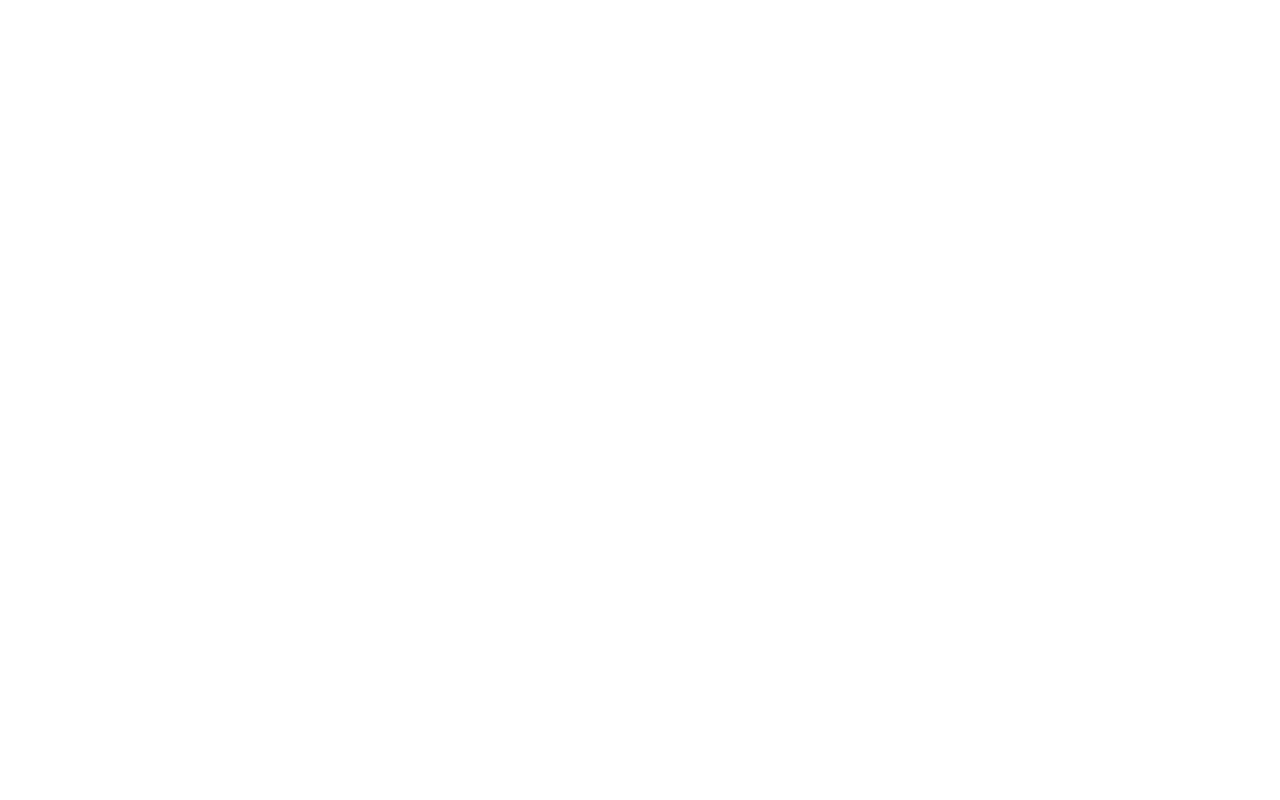
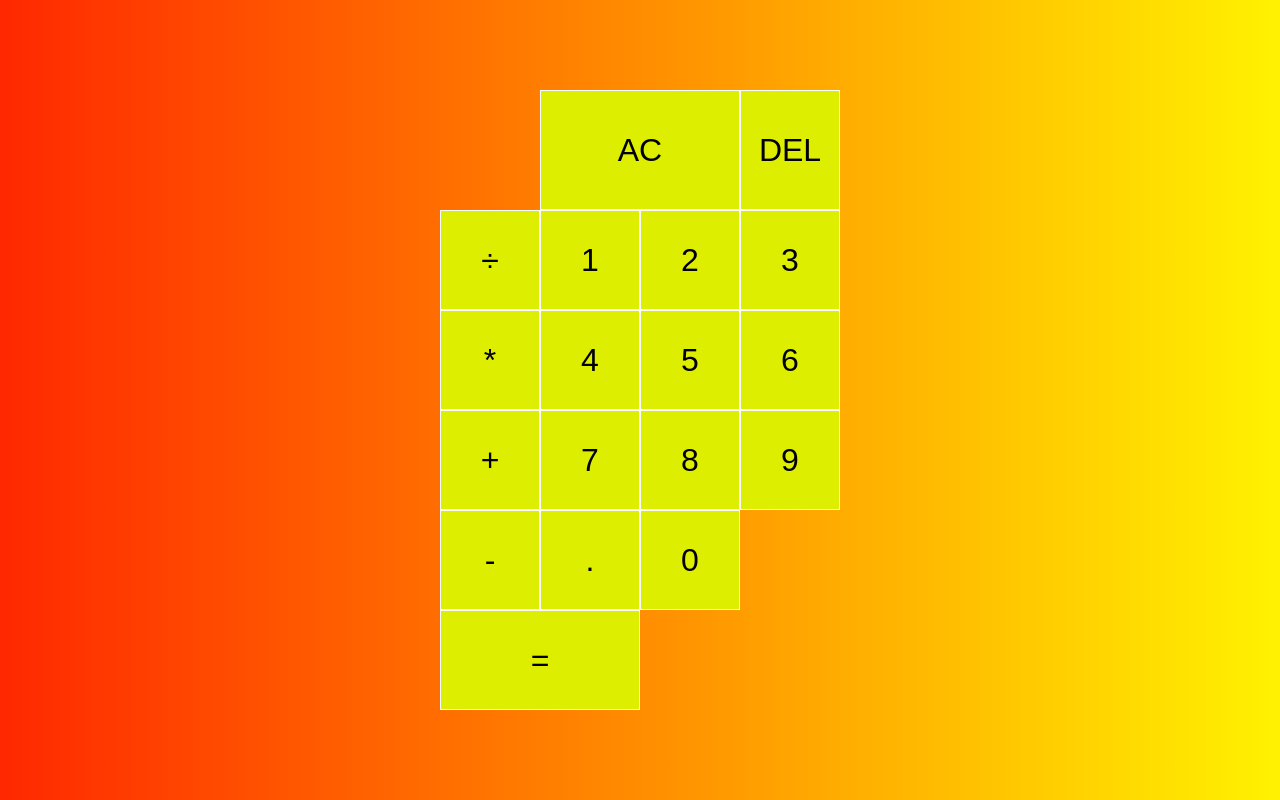
Before and after one commit to YiTiaoChangFen/odin-calculator, a plain HTML site: page index.html in a window 1280 px wide. Drawn offline with Linux system fonts and the light colour scheme.

Commit message:
adding all the html elements, finished styling the buttons

```diff
--- a/index.html
+++ b/index.html
@@ -13,6 +13,24 @@
             <div class="previous-operand"></div>
             <div class="current-operand"></div>
         </div>
+        <button class="span-two">AC</button>
+        <button>DEL</button>
+        <button>÷</button>
+        <button>1</button>
+        <button>2</button>
+        <button>3</button>
+        <button>*</button>
+        <button>4</button>
+        <button>5</button>
+        <button>6</button>
+        <button>+</button>
+        <button>7</button>
+        <button>8</button>
+        <button>9</button>
+        <button>-</button>
+        <button>.</button>
+        <button>0</button>
+        <button class="span-two">=</button>
     </div>
 
 </body>
--- a/style.css
+++ b/style.css
@@ -0,0 +1,36 @@
+*, *::before, *::after {
+    box-sizing: border-box;
+    font-family: Gotham Rounded, sans-serif;
+    font-weight: normal;
+}
+
+body {
+    padding: 0;
+    margin: 0;
+    background: linear-gradient(to right, #ff2800, #fff200);
+}
+
+.calculator-grid {
+    display: grid;
+    justify-content: center;
+    align-content: center;
+    min-height: 100vh;
+    grid-template-columns: repeat(4, 100px);
+    grid-template-rows: minmax(120px, auto) repeat(5, 100px);
+}
+
+.calculator-grid > button {
+    cursor: pointer;
+    font-size: 2rem;
+    border: 1px solid white;
+    outline: none;
+    background-color: rgb(222, 238, 0);
+}
+
+.calculator-grid > button:hover {
+    background-color: rgb(255, 255, 255, .9);
+}
+
+.span-two {
+    grid-column: span 2;
+}
```
